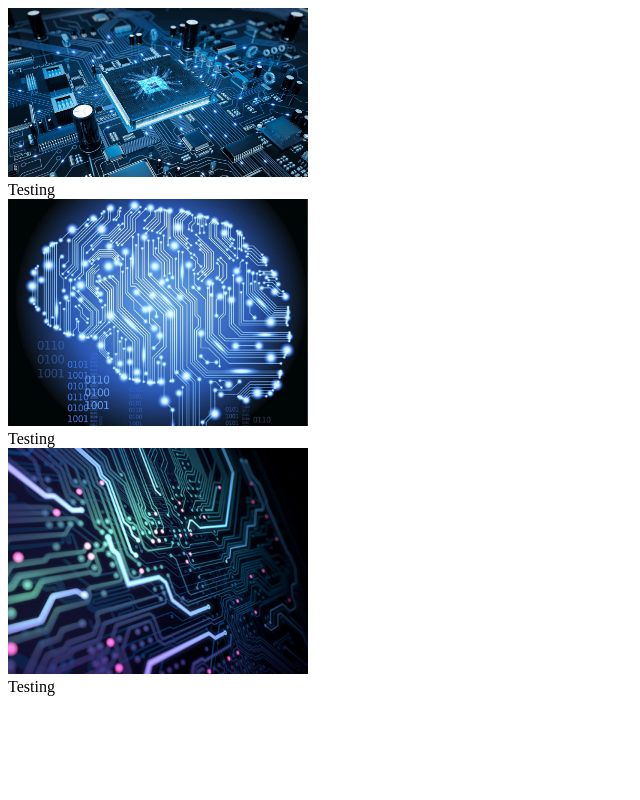
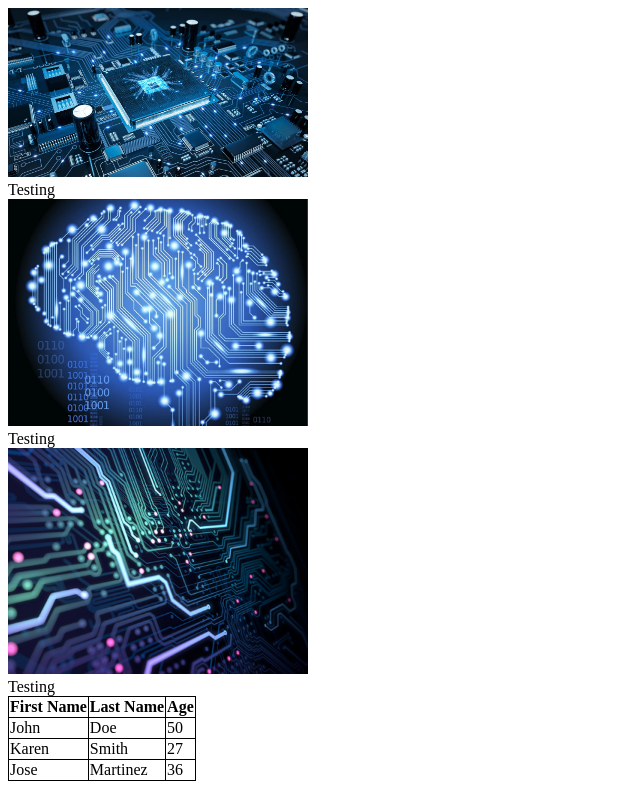
Before and after one commit to CelesTech03/Assignment1, a plain HTML site: page page1.html in a window 1280 px wide. Shown: the whole page, without its empty margins (0-640 px from the left). Drawn offline with Linux system fonts and the light colour scheme.

Commit message:
Added a table to page1 and CSS

```diff
--- a/page1.html
+++ b/page1.html
@@ -16,5 +16,28 @@
     <img src="images/science1.jpg" alt="Italian Trulli">
     <figcaption>Testing</figcaption>
     </div>
+
+    <table>
+		<tr>
+			<th>First Name</th>
+			<th>Last Name</th>
+			<th>Age</th>
+		</tr>
+		<tr>
+			<td>John</td>
+			<td>Doe</td>
+			<td>50</td>
+		</tr>
+		<tr>
+			<td>Karen</td>
+			<td>Smith</td>
+			<td>27</td>
+		</tr>
+		<tr>
+			<td>Jose</td>
+			<td>Martinez</td>
+			<td>36</td>
+		</tr>
+	</table>
 </body>
 </html>
--- a/styles.css
+++ b/styles.css
@@ -1,3 +1,8 @@
 img {
     width: 300px;
 }
+
+table, th, td {
+    border: 1px solid black;
+    border-collapse: collapse;
+}
```
